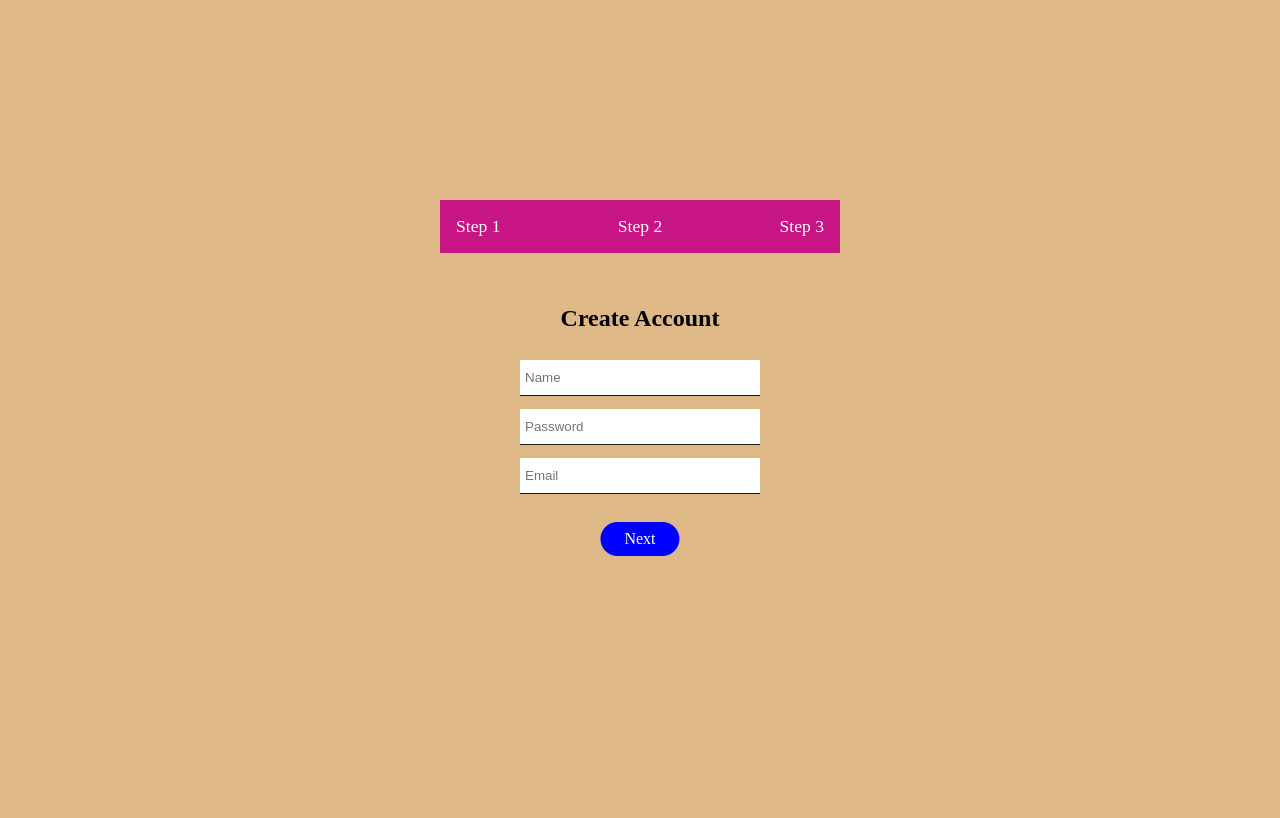
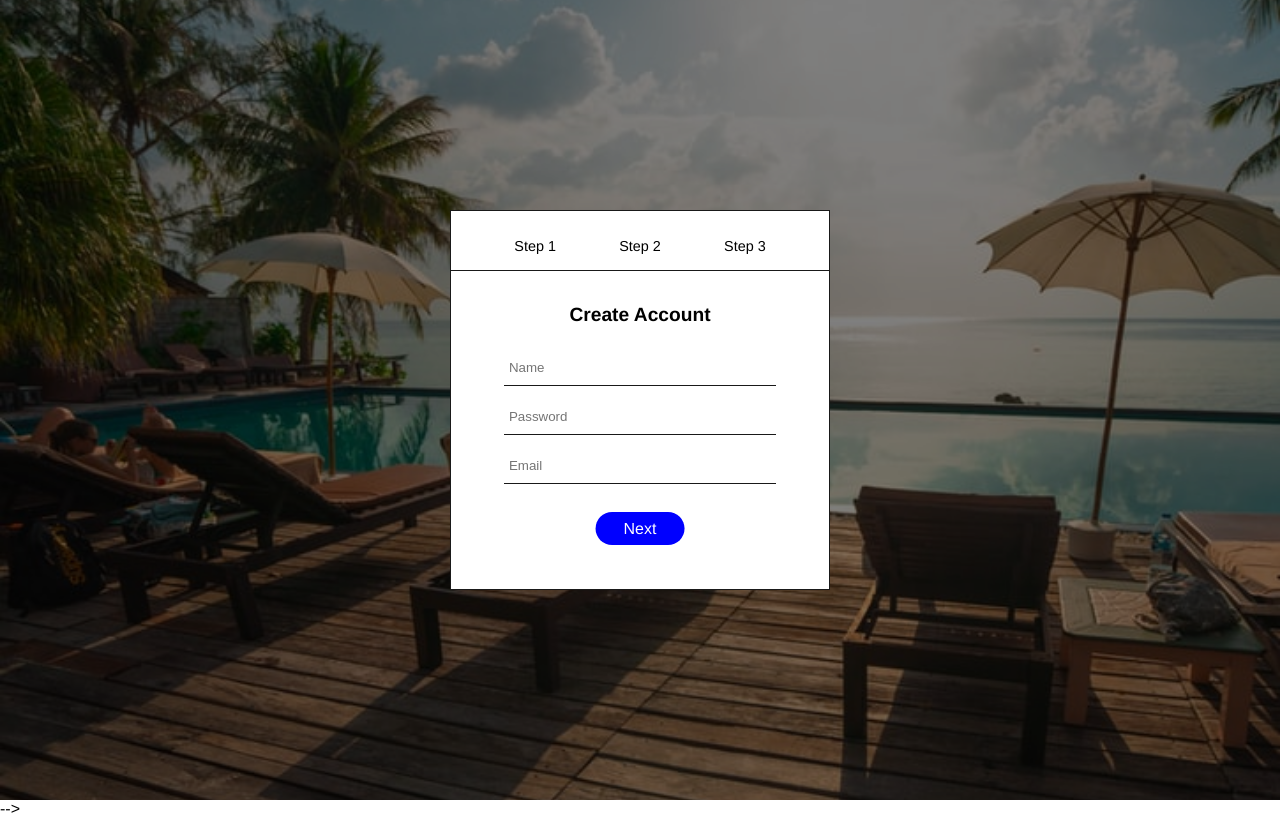
Before and after one commit to preetamvarun/Mulit-step-form, a plain HTML site: page index.html in a window 1280 px wide. Drawn offline with Linux system fonts and the light colour scheme.

Commit message:
75% of the work is completed

```diff
--- a/index.html
+++ b/index.html
@@ -8,6 +8,10 @@
     <title>Multi Step forms</title>
 </head>
 <body>
+
+    <div class="main">
+
+
 
     <div class="mainDiv">
 
@@ -66,7 +70,8 @@
 
         </div>
     </div>
+</div>
 
-    <script src="./index.js"></script>
+    <script src="./index.js"></script> -->
 </body>
 </html>
--- a/index.js
+++ b/index.js
@@ -26,6 +26,6 @@ sBack.addEventListener('click',function(){
 pBack.addEventListener('click',function(){
     personalInfo.classList.remove('pMoveMiddle');
     socialLinks.classList.remove('sMoveRight');
-    socialLinks.classList.add('sMoveMiddle');
+    socialLinks.classList.remove('sMoveMiddle');
     socialLinks.classList.add('sMoveMiddleFromRight');
 });
--- a/style.css
+++ b/style.css
@@ -5,104 +5,102 @@
 }
 
 body{
+    font-family:'Franklin Gothic Medium', 'Arial Narrow', Arial, sans-serif;
+}
+
+.main{
+    position: relative;
+    height : 100%;
+    width : 100%;
     height : 100vh;
     display : flex;
     justify-content: center;
     align-items: center;
-    background : burlywood;
+    background: url('./img/bckimg2.jpg') no-repeat center center/cover;
     overflow: hidden;
 }
 
+.main::after{
+    position: absolute;
+    content: "";
+    height : 100%;
+    width : 100%;
+    background-color: rgba(0, 0, 0, .5);
+}
+
 .mainDiv{
-    width : 400px;
-    /* background : mediumorchid; */
-    height : 400px;
+    width : 380px;
+    height : 380px;
     position : relative;
+    border: .3px solid #191919;
+    display: flex;
+    flex-direction: column;
+    justify-content: space-evenly;
+    z-index: 1;
+    background-color: white;
 }
 
 .mainDiv__steps ul{
     list-style: none;
     width : 100%;
-    background : mediumvioletred;
     display : flex;
-    justify-content: space-between;
+    justify-content: space-evenly;
+    color : black;
+    border-bottom: 1px solid #191919;
 }
 
 .mainDiv__steps li{
-    padding : 1rem;
-    font-size : 1.1rem;
-    color : white;
+    font-size : .9rem;
+    padding-bottom: 1rem;
 }
 
+
 .mainDiv__formHolder{
-    /* background : red; */
-    height : 100%;
+    height : 70%;
     position : relative;
-    display : flex;
+    overflow: hidden;
+    display: flex;
     justify-content: center;
-    align-items: center;
-    overflow: hidden;
 }
 
-.mainDiv__createAccount{
-    /* background : orange; */
+.mainDiv__createAccount, .mainDiv__socialLinks, .mainDiv__personalInfo{
     height : 80%;
     width : 80%;
     position : absolute;
-    transition: all .75s ease-in-out;
+    transition: all .75s ease;
 }
 
-.cMoveRight{
+.cMoveRight {
     transform : translateX(400px);
 }
 
-h2{
+h2 {
     text-align: center;
-    padding : .75rem;
-    margin-bottom: 1rem;
+    font-size: 1.2rem;
+    margin: .4rem 0rem;
+    margin-bottom: 1.5rem;
+    color : black;
 }
 
-/* INITIALLY SOCIAL LINKS DIV WILL BE LEFT MOST*/
+.mainDiv__socialLinks,.mainDiv__personalInfo{transform: translateX(-400px);}
 
-.mainDiv__socialLinks{
-    /* background : mediumturquoise; */
-    height : 80%;
-    width : 80%;
-    position : absolute;
-    transform: translateX(-400px);
-    transition: all .75s ease-in-out;
-}
-
-.sMoveMiddle{
-    transform: translateX(0px);
-}
+.sMoveMiddle {transform: translateX(0px);}
 
 .sMoveMiddleFromRight{
     transform: translate(0px);
-    transition: all .75s ease;
+    transition: all .75s .2s ease;
 }
 
 .sMoveRight{
     transform: translateX(400px);
-    transition: all .75s ease;
+    transition: all 1s ease;
 }
 
-.mainDiv__personalInfo{
-    /* background : darkcyan; */
-    height : 80%;
-    width : 80%;
-    position : absolute;
-    transform: translateX(-400px);
-    transition: all .75s ease-in-out;
-}
-
-.pMoveMiddle{
-    transform: translateX(0px);
-}
+.pMoveMiddle {transform: translateX(0px); }
 
 input{
     display: block;
-    width : 75%;
+    width : 90%;
     margin : .8rem auto;
     padding : 10px 5px;
     border : 0;
@@ -110,29 +108,28 @@ input{
     outline : none;
 }
 
-.mainDiv__createAccount a{
+
+.mainDiv__createAccount a, .mainDiv__btns a{
     display: inline-block;
     text-decoration: none;
     background: blue;
     color : white;
-    padding : .5rem 1.5rem;
+    padding : .45rem 1.75rem;
     border-radius: 50px;
+    margin-top: 1rem;
+}
+
+.mainDiv__createAccount a{
     position: relative;
     left: 50%;
     transform: translateX(-50%);
-    margin-top : 1rem;
 }
 
-.mainDiv__btns{
+.mainDiv__btns {
     text-align: center;
-    margin-top : 2rem;
+    margin-top: 1rem;
 }
 
-.mainDiv__btns a{
-    text-decoration: none;
-    background : blue;
-    color : white;
-    padding : .5rem 1.5rem;
-    border-radius: 50px;
-    margin : 0rem .5rem;
+.mainDiv__btns a:first-child{
+    margin-right: .95rem;
 }
```
Also changed, not shown: img/bckimg.jpg (added), img/bckimg1.jpg (added), img/bckimg2.jpg (added).
